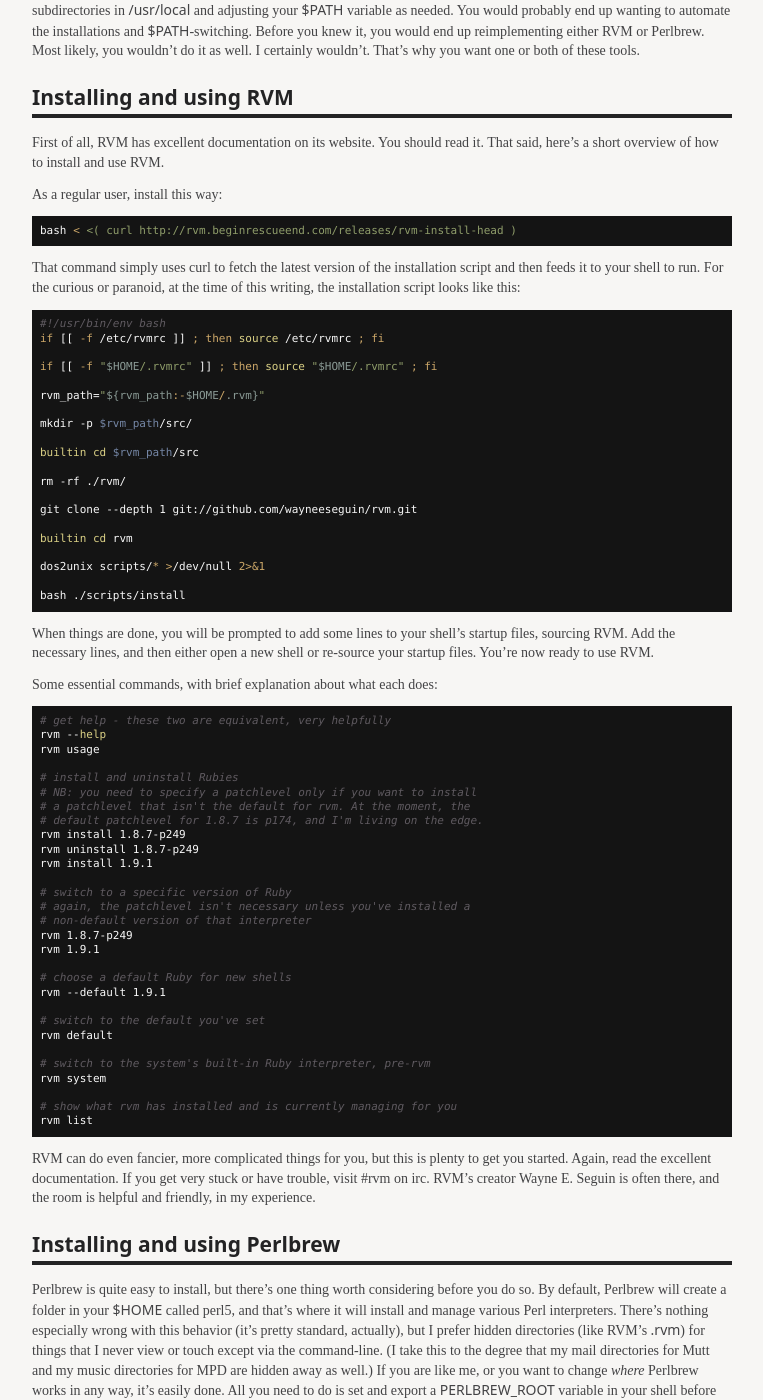
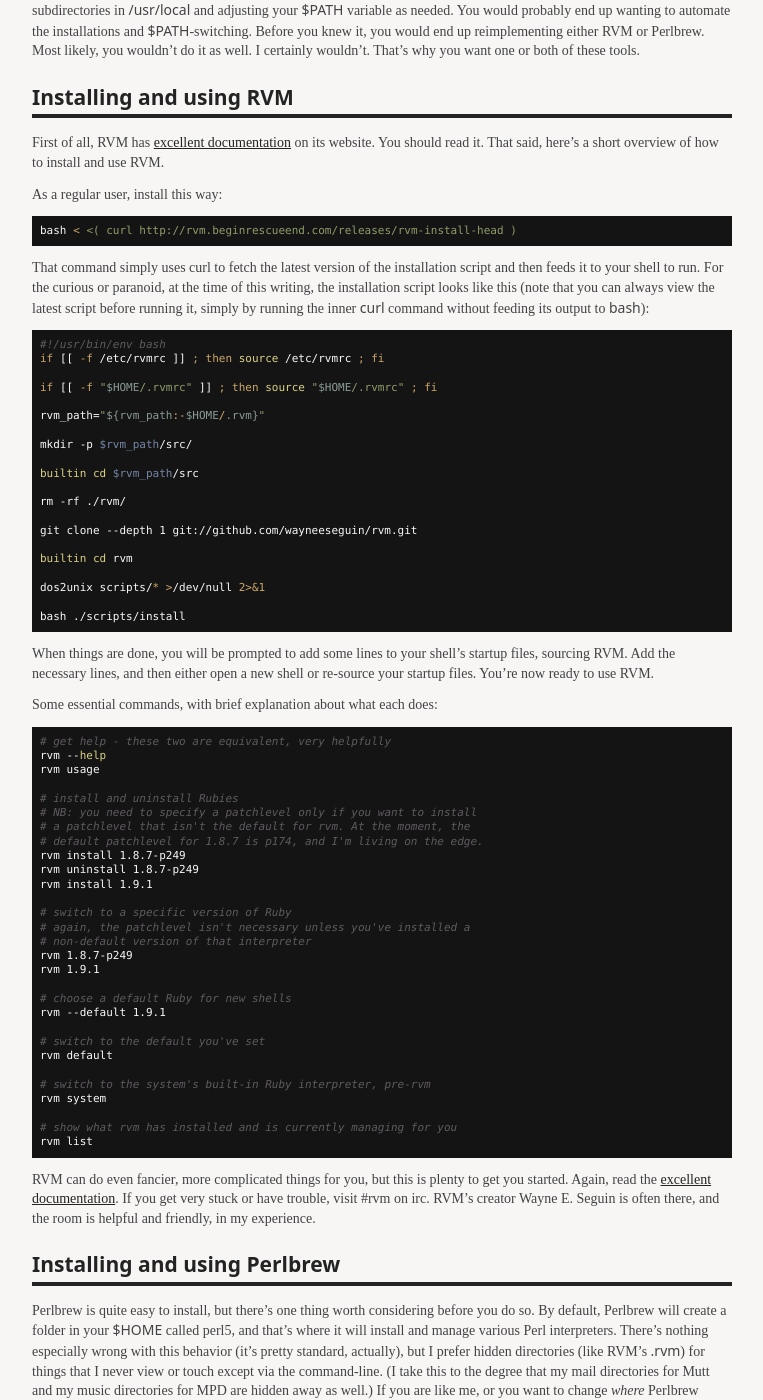
Before and after one commit to strogo/ithaca, a Jekyll site: the page built from _posts/2010-06-13-rvm-and-perlbrew.md, in a window 1280 px wide and 1400 px high, scrolled down 1004 px. Shown: the whole window, without its empty margins (258-1021 px from the left). Built offline with Jekyll 4.4.1, drawn with Linux system fonts in a browser that asks for light colours; Markdown is read by kramdown in place of the engine named in the settings; comment, search, counter and statistics services are not loaded.

Commit message:
Add links to rvm docs and clarify how to see rvm installation script in the terminal.
Both changes via @wayneeseguin

```diff
--- a/_posts/2010-06-13-rvm-and-perlbrew.md
+++ b/_posts/2010-06-13-rvm-and-perlbrew.md
@@ -25,13 +25,13 @@ Assuming you now agree that you need multiple Perls and Rubies, you may still wo
 
 ## Installing and using RVM
 
-First of all, RVM has excellent documentation on its website. You should read it. That said, here's a short overview of how to install and use RVM.
+First of all, RVM has [excellent documentation][rvm-doc] on its website. You should read it. That said, here's a short overview of how to install and use RVM.
 
 As a regular user, install this way:
 
 <pre class="textmate-source"><span class="source source_shell">bash <span class="keyword keyword_operator keyword_operator_redirect keyword_operator_redirect_shell">&lt;</span> <span class="string string_interpolated string_interpolated_process-substitution string_interpolated_process-substitution_shell"><span class="punctuation punctuation_definition punctuation_definition_string punctuation_definition_string_begin punctuation_definition_string_begin_shell">&lt;(</span> curl http://rvm.beginrescueend.com/releases/rvm-install-head <span class="punctuation punctuation_definition punctuation_definition_string punctuation_definition_string_end punctuation_definition_string_end_shell">)</span></span></span></pre>
 
-That command simply uses curl to fetch the latest version of the installation script and then feeds it to your shell to run. For the curious or paranoid, at the time of this writing, the installation script looks like this:
+That command simply uses curl to fetch the latest version of the installation script and then feeds it to your shell to run. For the curious or paranoid, at the time of this writing, the installation script looks like this (note that you can always view the latest script before running it, simply by running the inner `curl` command without feeding its output to `bash`):
 
 <pre class="textmate-source"><span class="source source_shell"><span class="comment comment_line comment_line_number-sign comment_line_number-sign_shell"><span class="punctuation punctuation_definition punctuation_definition_comment punctuation_definition_comment_shell">#</span>!/usr/bin/env bash
 </span><span class="meta meta_scope meta_scope_if-block meta_scope_if-block_shell"><span class="keyword keyword_control keyword_control_shell">if</span> <span class="meta meta_scope meta_scope_logical-expression meta_scope_logical-expression_shell"><span class="punctuation punctuation_definition punctuation_definition_logical-expression punctuation_definition_logical-expression_shell">[[</span> <span class="keyword keyword_operator keyword_operator_logical keyword_operator_logical_shell">-f</span> /etc/rvmrc <span class="punctuation punctuation_definition punctuation_definition_logical-expression punctuation_definition_logical-expression_shell">]]</span></span> <span class="keyword keyword_operator keyword_operator_list keyword_operator_list_shell">;</span> <span class="keyword keyword_control keyword_control_shell">then</span> <span class="support support_function support_function_builtin support_function_builtin_shell">source</span> /etc/rvmrc <span class="keyword keyword_operator keyword_operator_list keyword_operator_list_shell">;</span> <span class="keyword keyword_control keyword_control_shell">fi</span></span>
```
Also changed, not shown: other parts of _posts/2010-06-13-rvm-and-perlbrew.md (+3 -1 lines).
